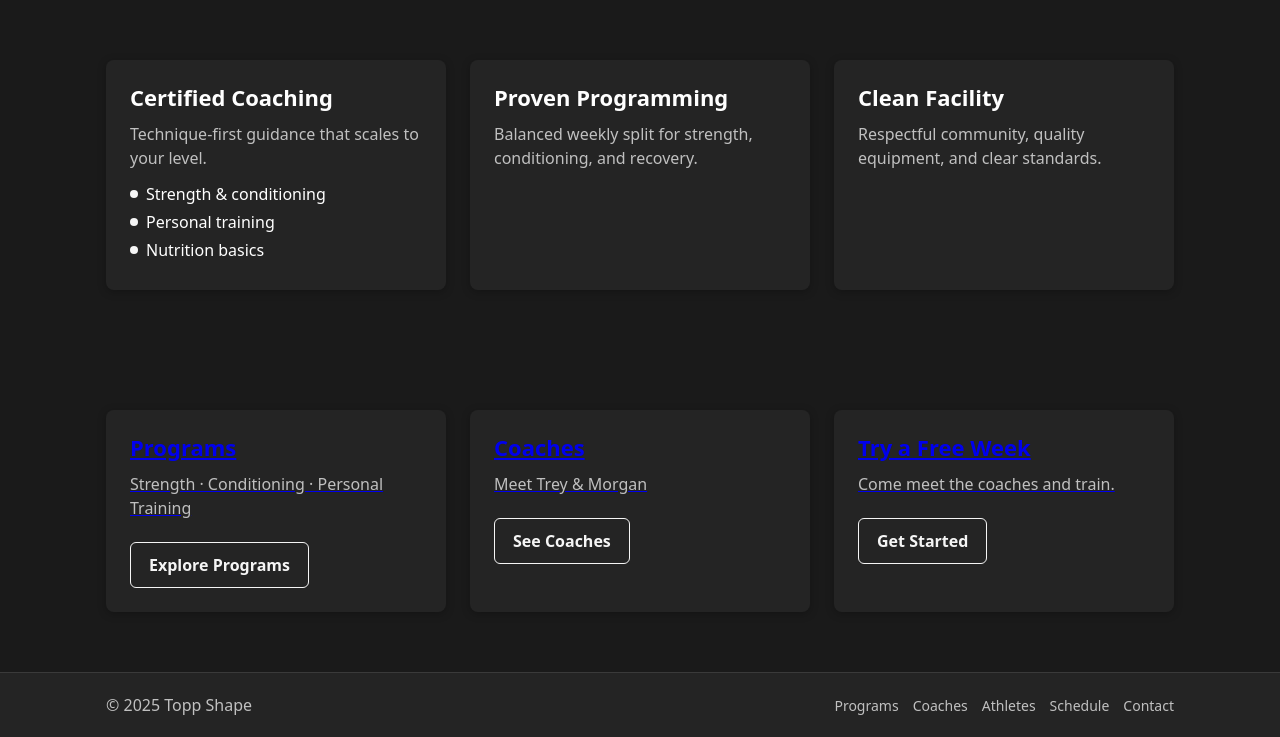
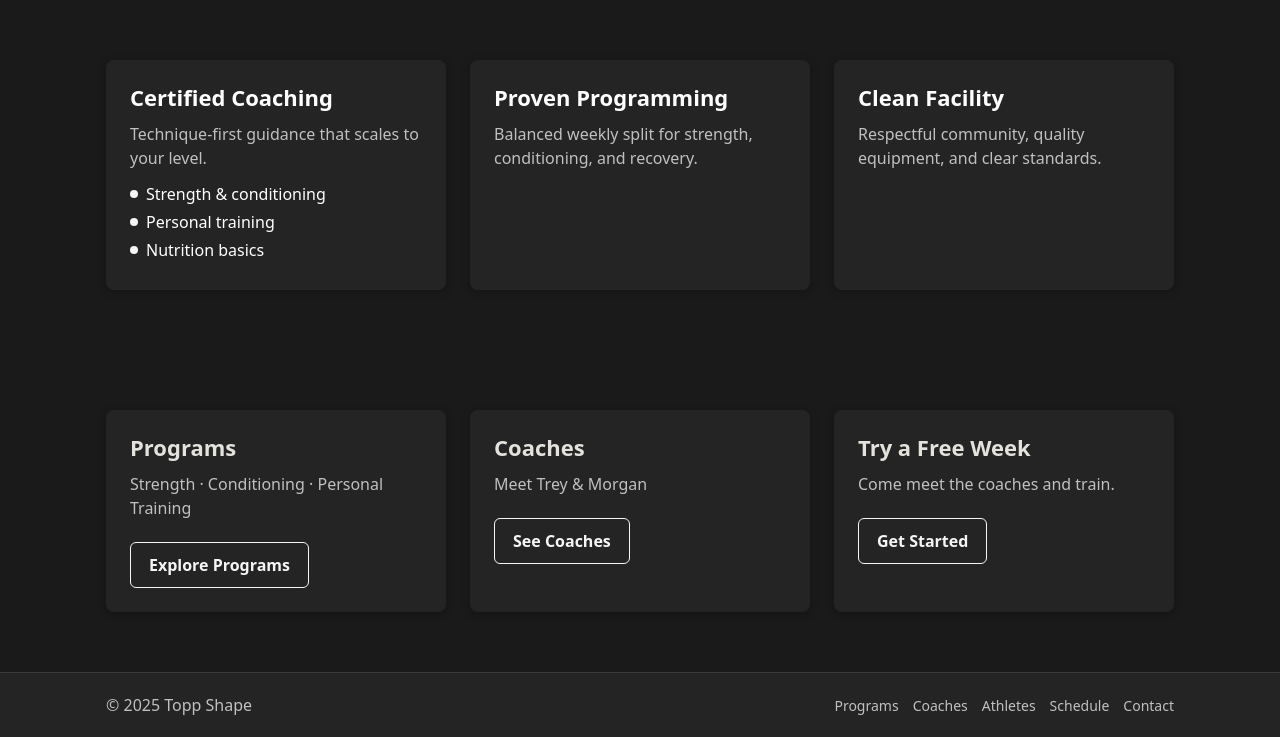
Before and after one commit to Koreyblythe/topp-shape-site, a plain HTML site: page index.html in a window 1280 px wide. Shown: the part 534-1271 px from the top of the page. Drawn offline with Linux system fonts and the light colour scheme.

Commit message:
Update style.css

```diff
--- a/style.css
+++ b/style.css
@@ -258,3 +258,17 @@ p { margin: 0 0 12px; }
   color: var(--muted);
   margin-top: 10px;
 }
+/* LINKS */
+a {
+  color: #e4e2dd;        /* light gray from brand */
+  text-decoration: none;
+  transition: color 0.2s ease;
+}
+
+a:hover {
+  color: #ffffff;        /* white on hover */
+}
+
+a:visited {
+  color: #e4e2dd;        /* force same as normal */
+}
```
